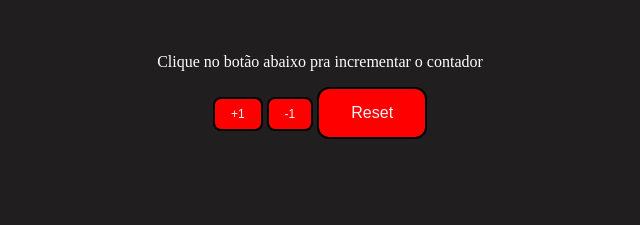
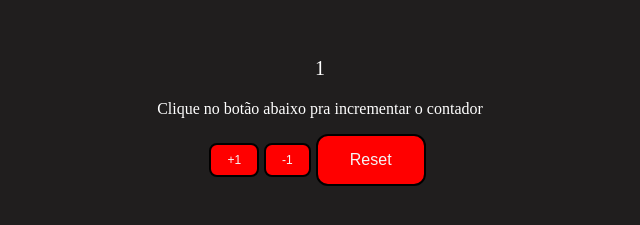
Before and after one commit to Joao-Robert0/SImple_CRUD_WebSite, a website: page Index.html in a window 1280 px wide. Both pictures are taken after a click on the button "+1". Shown: the part 61-286 px from the top of the page, without its empty margins (320-960 px from the left). Drawn offline with Linux system fonts and the light colour scheme.

Commit message:
Created an object for the counter and a counter display

```diff
--- a/Index.html
+++ b/Index.html
@@ -2,17 +2,19 @@
 <html lang="en">
 	<head>
 		<meta charset="UTF-8">
-		<script src="index.js"></script>
 		<link rel="stylesheet" href="index.css">
-
 		<title>CRUD Basics</title>
 	</head>
 	<body>
-		<center><div id="titulo"><h1>Simple Crud WebSite</h1></div></center>
+		<div id="titulo"><h1>Simple Crud WebSite</h1></div>
 		<br>
-		<center><p>Clique no botão abaixo pra incrementar o contador</p></center>
-		<center><button class="button_0"type="button" onclick="plus_cont()">+1</button>
-		<button class="button_0"type="button" onclick="minus_cont()">-1</button>
-		<button class="button_1"type="button" onclick="z_cont()">Reset</button></center>
+		<p id="contador">0</p>
+		<p>Clique no botão abaixo pra incrementar o contador</p>
+		<div id="button_row">
+			<button id="add_button" class="button">+1</button>
+			<button id="minus_button" class="button">-1</button>
+			<button id="reset_button" class="button">Reset</button>
+		</div>
+		<script src="index.js"></script>
 	</body>
 </html>
--- a/index.css
+++ b/index.css
@@ -2,16 +2,15 @@ body {
 	background-color: rgb(32, 30, 30);
 }
 
-#titulo{
+p{
 	color:white;
+	text-align: center;
 }
 
-p{
-	color:white;
-}
 
-.button_0{
+.button{
 	background-color: red;
+	margin-right: 5px;
 	border: none;
 	padding: 8px 16px;
 	color: whitesmoke;
@@ -22,7 +21,22 @@ p{
 	border: 2px solid black;
 }
 
-.button_1{
+#contador{
+	font-size: 20px;
+}
+
+#titulo{
+	text-align: center;
+	color:white;
+}
+
+#button_row{
+	display: flex;
+	justify-content: center;
+	align-items: center;
+}
+
+#reset_button{
 	background-color: red;
 	border: none;
 	padding: 15px 32px;
--- a/index.js
+++ b/index.js
@@ -1,22 +1,31 @@
-var x = localStorage.getItem('count');
-
-if (x == null){
-localStorage.setItem('count','0');}
-
-function plus_cont(){
+const count = {
+	init : function(){
+		var i = localStorage.getItem('count');
+		if(i == null)
+			localStorage.setItem('count','0');
+	},
+	add : function(){
 		var aux = localStorage.getItem('count');
 		aux = parseInt(aux);
 		aux ++;
 		localStorage.setItem('count',aux);
-}
-
-function minus_cont(){
+		document.querySelector("#contador").innerHTML = localStorage.getItem('count');
+	},
+	minus : function(){
 		var aux = localStorage.getItem('count');
 		aux = parseInt(aux);
 		aux --;
 		localStorage.setItem('count',aux);
+		document.querySelector("#contador").innerHTML = localStorage.getItem('count');
+	},
+
+	reset : function(){
+		localStorage.setItem('count','0');
+		document.querySelector("#contador").innerHTML = localStorage.getItem('count');
+	},
 }
 
-function z_cont(){
-	localStorage.setItem('count','0');
-}
+window.onload= count.init;
+document.querySelector("#add_button").addEventListener("click",count.add);
+document.querySelector("#minus_button").addEventListener("click",count.minus);
+document.querySelector("#reset_button").addEventListener("click",count.reset);
--- /dev/null
+++ b/package.json
@@ -0,0 +1,5 @@
+{
+  "dependencies": {
+    "mongodb": "^4.7.0"
+  }
+}
```
Also changed, not shown: 1 other file. Lines whose indentation alone changed are shown as unchanged.
